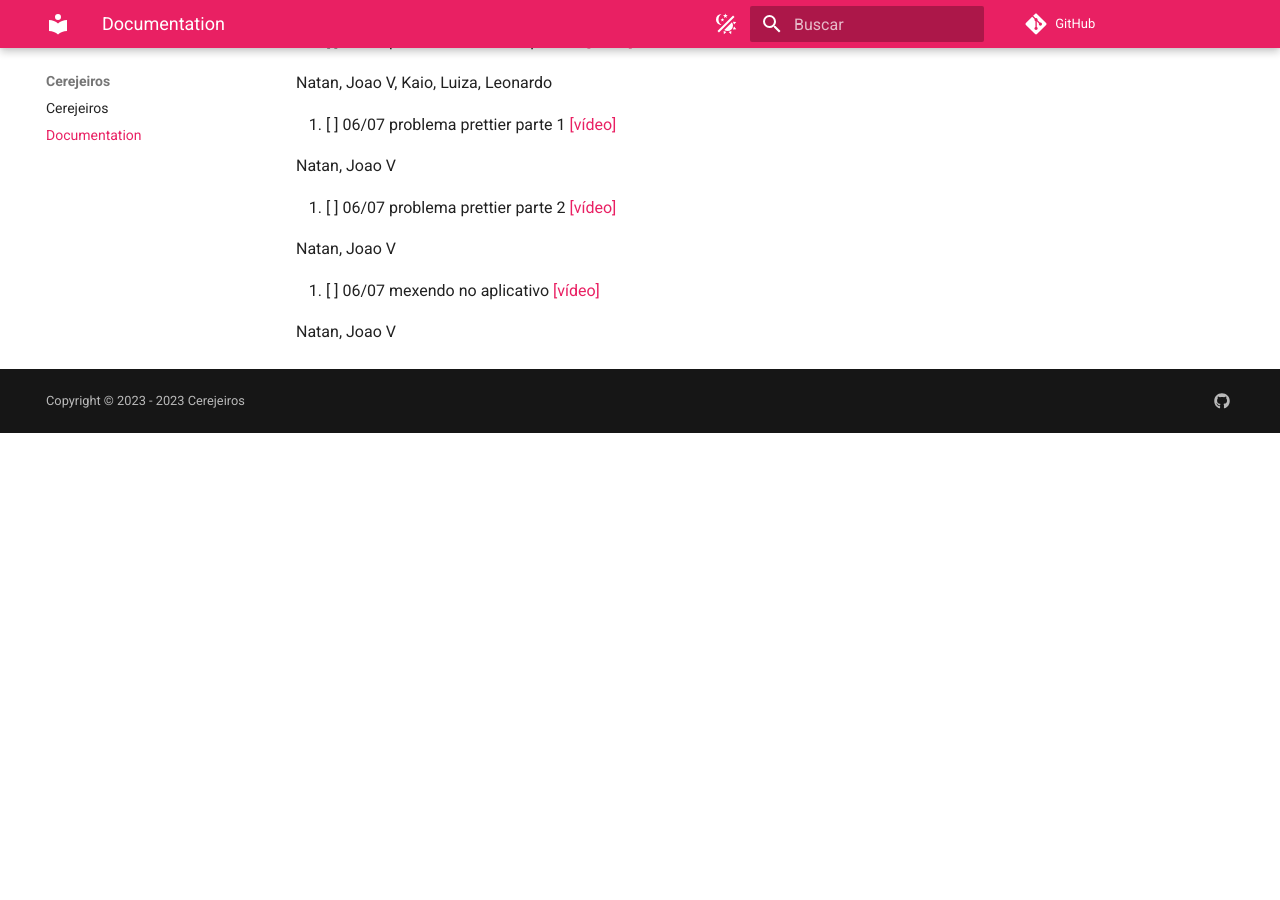
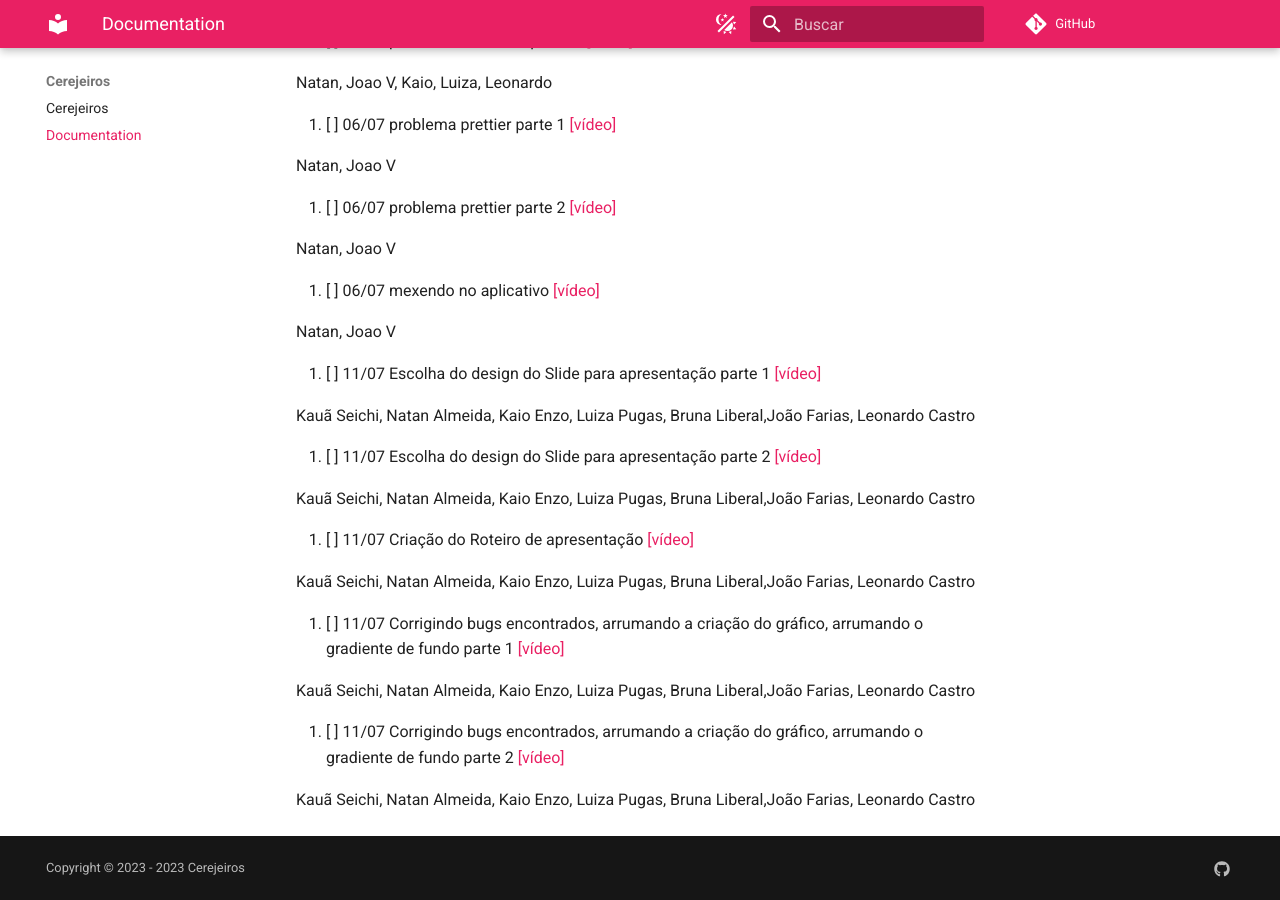
Before and after one commit to cerejeiros/bloom, an MkDocs documentation site: the page built from docs/documentation.md, in a window 1280 px wide and 900 px high, scrolled down 5744 px. Built offline with MkDocs 1.6.1 and Material for MkDocs 9.7.7, drawn with Linux system fonts in a browser that asks for light colours; comment, search, counter and statistics services are not loaded; before the commit the page ends 6177 px from its top, so only the background shows below that.

Commit message:
docs: adding more meetings

```diff
--- a/docs/documentation.md
+++ b/docs/documentation.md
@@ -261,3 +261,23 @@ Natan, Joao V
 65. [ ] 06/07 mexendo no aplicativo [[vídeo]](https://youtu.be/KS90MY_G7KQ)
 
 Natan, Joao V
+
+66. [ ] 11/07 Escolha do design do Slide para apresentação parte 1 [[vídeo]](https://www.youtube.com/watch?v=R9kUa9KtWZQ)
+
+Kauã Seichi, Natan Almeida, Kaio Enzo, Luiza Pugas, Bruna Liberal,João Farias, Leonardo Castro
+
+67. [ ] 11/07 Escolha do design do Slide para apresentação parte 2 [[vídeo]](https://www.youtube.com/watch?v=74T6gTwrwfA)
+
+Kauã Seichi, Natan Almeida, Kaio Enzo, Luiza Pugas, Bruna Liberal,João Farias, Leonardo Castro
+
+68. [ ] 11/07 Criação do Roteiro de apresentação [[vídeo]](https://www.youtube.com/watch?v=xUeQau4jvHE)
+
+Kauã Seichi, Natan Almeida, Kaio Enzo, Luiza Pugas, Bruna Liberal,João Farias, Leonardo Castro
+
+69. [ ] 11/07 Corrigindo bugs encontrados, arrumando a criação do gráfico, arrumando o gradiente de fundo parte 1 [[vídeo]](https://www.youtube.com/watch?v=H1OWZbOw0Z0)
+
+Kauã Seichi, Natan Almeida, Kaio Enzo, Luiza Pugas, Bruna Liberal,João Farias, Leonardo Castro
+
+70. [ ] 11/07 Corrigindo bugs encontrados, arrumando a criação do gráfico, arrumando o gradiente de fundo parte 2 [[vídeo]](https://www.youtube.com/watch?v=yAyU8XDt8e8)
+
+Kauã Seichi, Natan Almeida, Kaio Enzo, Luiza Pugas, Bruna Liberal,João Farias, Leonardo Castro
```
